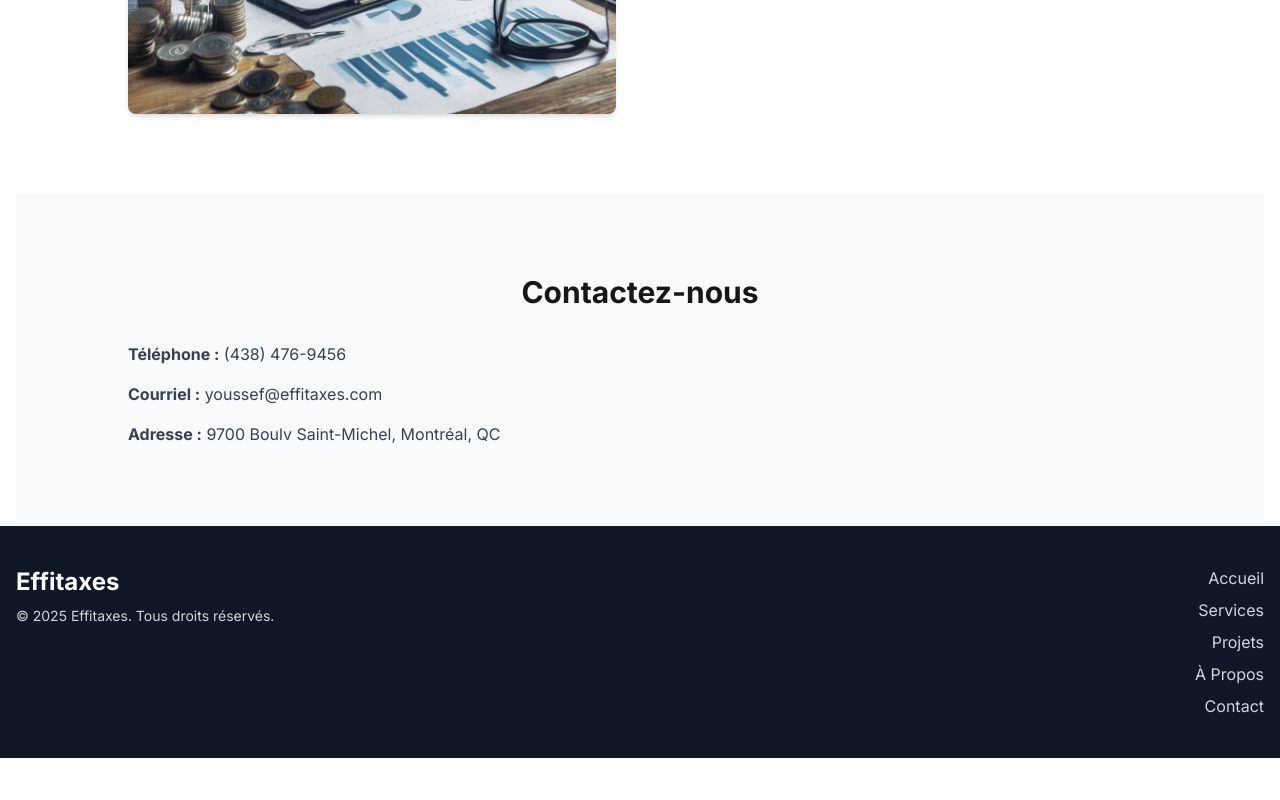
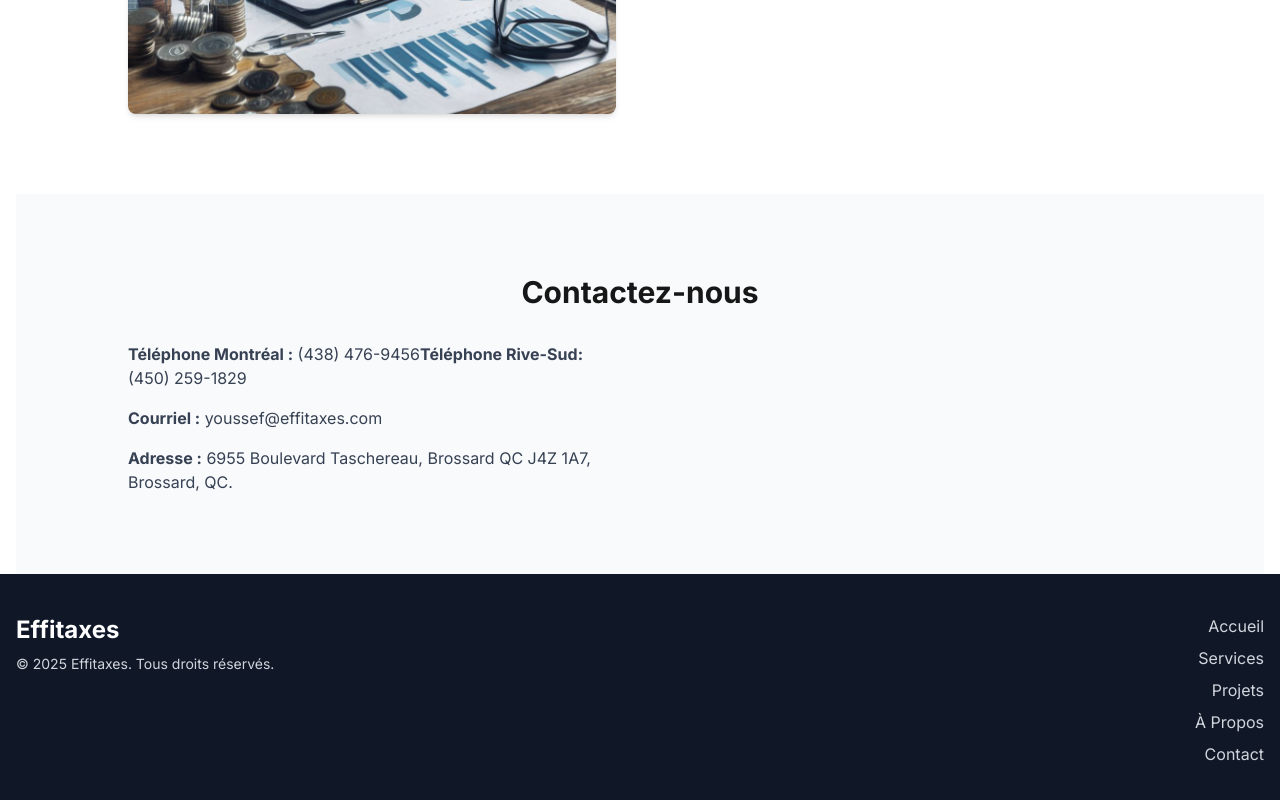
Before and after one commit to Datav1nci/Effitaxes, a Next.js app in the folder effitaxes/: page / in a window 1280 px wide. Shown: the part 2434-3234 px from the top of the page. Before the commit the page ends 3192 px from the top, so only its background shows below. Built offline with nearby package versions, Linux system fonts and the light colour scheme.

Commit message:
Address change

```diff
--- a/effitaxes/src/components/ContactSection.tsx
+++ b/effitaxes/src/components/ContactSection.tsx
@@ -38,14 +38,15 @@ export default function ContactSection() {
         {/* Coordonnées + carte */}
         <div className="space-y-4 text-gray-700 dark:text-gray-300">
           <p>
-            <strong>Téléphone :</strong> <a href="tel:4384769456">(438) 476-9456</a>
+            <strong>Téléphone Montréal :</strong> <a href="tel:4384769456">(438) 476-9456</a>
+            <strong>Téléphone Rive-Sud:</strong> <a href="tel:4502591829">(450) 259-1829</a>
           </p>
           <p>
             <strong>Courriel :</strong>{" "}
             <a href="mailto:youssef@effitaxes.com">youssef@effitaxes.com</a>
           </p>
           <p>
-            <strong>Adresse :</strong> 9700 Boulv Saint-Michel, Montréal, QC
+            <strong>Adresse :</strong> 6955 Boulevard Taschereau, Brossard QC J4Z 1A7, Brossard, QC.
           </p>
 
         </div>
```
